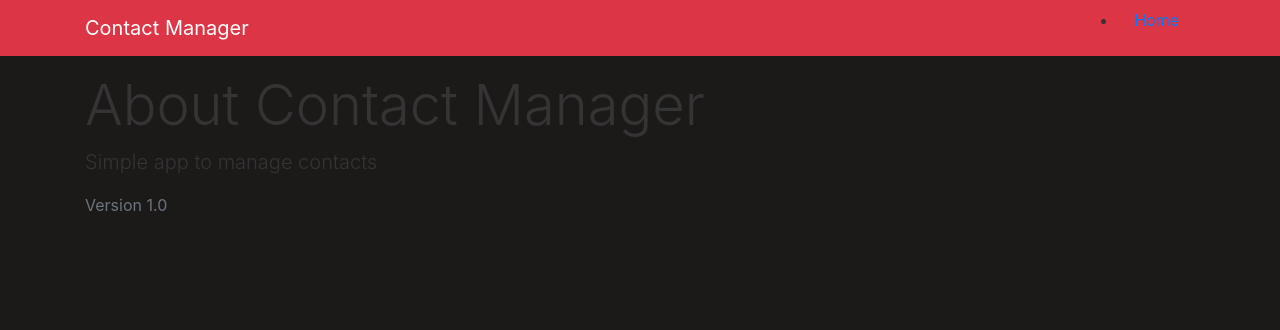
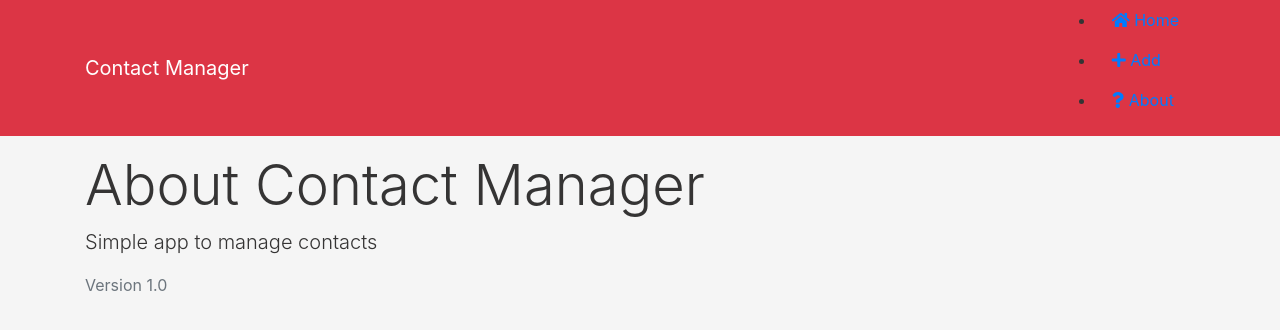
Before and after one commit to alexsjcho/contact-manager-react-app, a React (Create React App) app: page /about in a window 1280 px wide. Shown: the top 330 px of the page. Built offline with nearby package versions, Linux system fonts and the light colour scheme.

Commit message:
added route redirection

```diff
--- a/src/App.css
+++ b/src/App.css
@@ -1,4 +1,4 @@
 body {
-  background-color: rgb(28, 25, 25);
+  background-color: whitesmoke;
   color: rgb(53, 52, 52);
 }
--- a/src/components/contacts/AddContact.js
+++ b/src/components/contacts/AddContact.js
@@ -38,6 +38,7 @@
       phone: "",
       errors: {}
     });
+    this.props.history.push("/");
   };
 
   render() {
--- a/src/components/pages/About.js
+++ b/src/components/pages/About.js
@@ -1,6 +1,6 @@
 import React from "react";
 
-export default () => {
+export default props => {
   return (
     <div>
       <h1 className="display-4">About Contact Manager</h1>
--- a/src/layout/Header.js
+++ b/src/layout/Header.js
@@ -1,5 +1,6 @@
 import React from "react";
 import PropTypes from "prop-types";
+import { Link } from "react-router-dom";
 import "bootstrap/dist/css/bootstrap.min.css";
 
 const Header = props => {
@@ -7,17 +8,25 @@
   return (
     <nav className="navbar navbar-expand-sm navbar-dark bg-danger mb-3 py-0">
       <div className="container">
-        <div>
-          <a href="/" className="navbar-brand">
-            {branding}
-          </a>
-        </div>
+        <a href="/" className="navbar-brand">
+          {branding}
+        </a>
         <div>
           <ul className="nvabar-nav mr-auto">
             <li className="nav-item">
-              <a href="/" className="nav-link">
-                Home
-              </a>
+              <Link to="/" className="nav-link">
+                <i className="fas fa-home" /> Home
+              </Link>
+            </li>
+            <li className="nav-item">
+              <Link to="/contact/add" className="nav-link">
+                <i className="fas fa-plus" /> Add
+              </Link>
+            </li>
+            <li className="nav-item">
+              <Link to="/about" className="nav-link">
+                <i className="fas fa-question" /> About
+              </Link>
             </li>
           </ul>
         </div>
```
